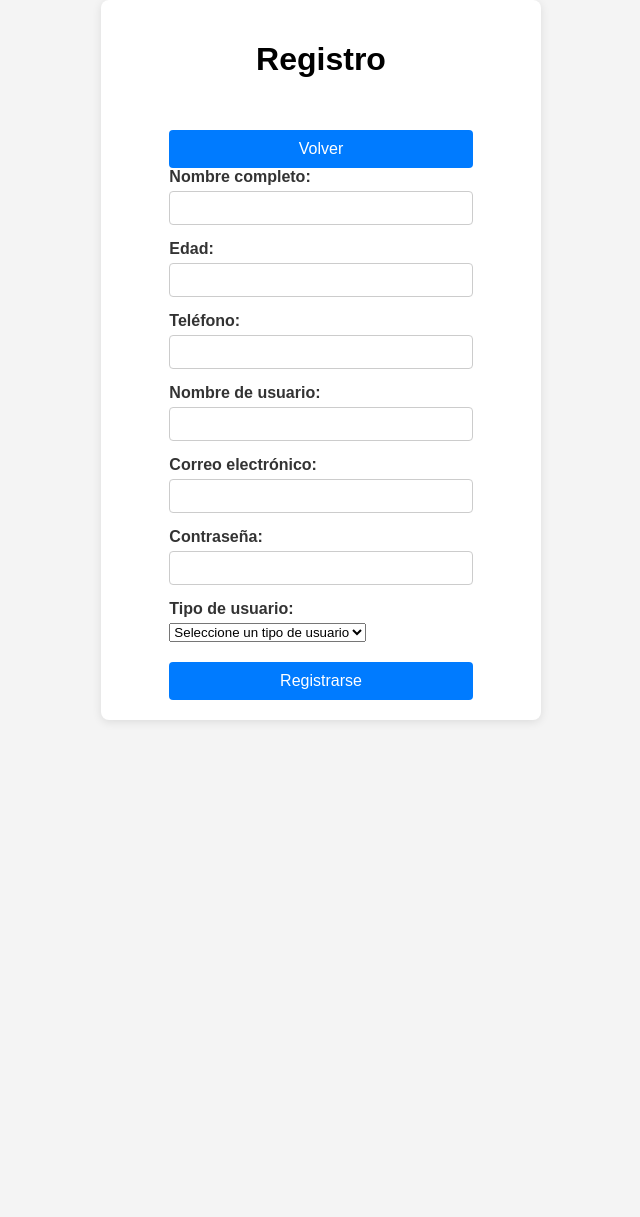
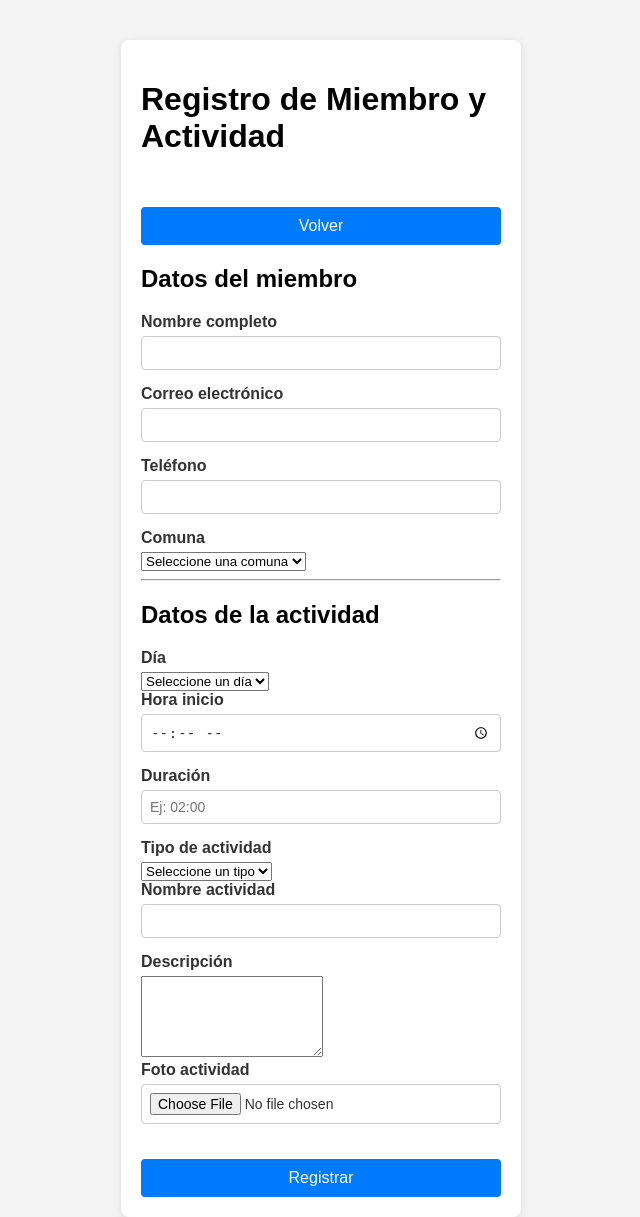
Before and after one commit to JuniorC-code/desarrollo_web_sebastian_cadena, a Flask app: page /registro in a window 1280 px wide. Shown: the whole page, without its empty margins (319-959 px from the left). Before the commit the page ends 722 px from the top, so only its background shows below. Run offline with Flask 3, Linux system fonts and the light colour scheme; data that the repository does not hold is empty.

Commit message:
Feat: Se añade funcionalidades a app y su validaciones, junto con lo pedido para el registro de usuarios.

```diff
--- a/flask_app/app.py
+++ b/flask_app/app.py
@@ -1,5 +1,8 @@
-from flask import Flask, render_template, redirect, url_for
-from database.db import get_ultimos_5_miembros
+from datetime import datetime
+
+from flask import Flask, render_template, redirect, url_for, request
+from database.db import create_actividad, create_foto, create_miembro, get_comunas, get_ultimos_5_miembros
+from utils.validations import validate_register_data
 
 UPLOAD_FOLDER = 'static/uploads'
 
@@ -14,9 +17,38 @@ def index():
     ultimos_miembros = get_ultimos_5_miembros()
     return render_template('index.html', miembros=ultimos_miembros)
 
-@app.route('/registro')
+@app.route('/registro', methods=['GET', 'POST'])
 def registro():
-    return render_template('registro.html')
+    comunas = get_comunas()
+    if request.method == "POST":
+        nombre = request.form["nombre"].strip()
+        email = request.form["email"].strip()
+        telefono = request.form["telefono"].strip()
+        comuna_id = request.form["comuna_id"]
+        dia = request.form["dia"]
+        hora_inicio = request.form["hora_inicio"]
+        duracion = request.form["duracion"]
+        tipo = request.form["tipo"]
+        actividad_nombre = request.form["actividad_nombre"].strip()
+        descripcion = request.form["descripcion"].strip()
+        foto = request.files["foto"]
+
+        errors = validate_register_data(nombre,email,telefono,duracion,actividad_nombre,foto)
+
+        if len(errors) == 0:
+
+            fecha_registro = datetime.now()
+            miembro_id = create_miembro(nombre,email,telefono,fecha_registro,comuna_id)
+            actividad_id = create_actividad(miembro_id,dia,hora_inicio,duracion,tipo,actividad_nombre,descripcion)
+            ruta_archivo = f"static/uploads/{foto.filename}"
+            foto.save(ruta_archivo)
+            create_foto(ruta_archivo,foto.filename,actividad_id)
+            return redirect(url_for("index"))
+
+        # Si hay errores, se vuelven a mostrar en el formulario
+        return render_template("registro.html", comunas=comunas, errors=errors)
+    if request.method == "GET":
+        return render_template("registro.html", comunas=comunas)
 
 @app.route('/listado')
 def listado():
--- a/flask_app/database/db.py
+++ b/flask_app/database/db.py
@@ -1,6 +1,6 @@
 from sqlalchemy import create_engine, Column, Integer, String, ForeignKey, DateTime, Enum, Text
 
-from sqlalchemy.orm import sessionmaker, declarative_base, relationship
+from sqlalchemy.orm import joinedload, sessionmaker, declarative_base, relationship
 
 # Configuración de la base de datos
 DB_NAME = "tarea2"
@@ -177,7 +177,7 @@ def get_miembro_by_id(miembro_id):
 
 def get_ultimos_5_miembros():
     session = SessionLocal()
-    miembros = (session.query(Miembro).order_by(Miembro.id.desc()).limit(5).all())
+    miembros = (session.query(Miembro).options(joinedload(Miembro.comuna)).order_by(Miembro.id.desc()).limit(5).all())
     session.close()
     return miembros
 
--- a/flask_app/static/css/registro.css
+++ b/flask_app/static/css/registro.css
@@ -62,3 +62,17 @@ button{
 button:hover {
   background-color: #2ecc71;
 }
+
+.error-box {
+    background-color: #ffebee;
+    border: 1px solid #e53935;
+    color: #c62828;
+    padding: 15px;
+    border-radius: 8px;
+    margin-bottom: 20px;
+}
+
+.error-box ul {
+    margin: 0;
+    padding-left: 20px;
+}
--- a/flask_app/templates/registro.html
+++ b/flask_app/templates/registro.html
@@ -1,48 +1,107 @@
-<!DOCTYPE html>
-<html lang="en">
-<head>
-    <meta charset="UTF-8">
-    <link rel="stylesheet" href="../css/registro.css">
-    <title>Registro</title>
-</head>
-<body>
-    <div class="main-container">
-        <h1>Registro</h1>
-        <div id = "val-box" hidden>
-            <h2 id="val-msg"></h2>
-            <ul id="val-list"></ul>
-        </div>
-        <form name="registro-form" method="post" enctype="multipart/form-data">
-            <button type="button" id="volverbtn">Volver</button>
+{% extends "base.html" %}
 
-            <label for="name">Nombre completo:</label>
-            <input type="text" id="name" name="name" required>
+{% block title %}
+Registro
+{% endblock %}
 
-            <label for="age">Edad:</label>
-            <input type="number" id="age" name="age" required>
+{% block css %}
 
-            <label for = "telefono">Teléfono:</label>
-            <input type="tel" id="telefono" name="telefono" required>
+<link
+    rel="stylesheet"
+    href="{{ url_for('static', filename='css/registro.css') }}"
+>
 
-            <label for="username">Nombre de usuario:</label>
-            <input type="text" id="username" name="username" required>
+{% endblock %}
 
-            <label for="email">Correo electrónico:</label>
-            <input type="email" id="email" name="email" required>
+{% block content %}
 
-            <label for="password">Contraseña:</label>
-            <input type="password" id="password" name="password" required>
+<div class="main-container">
+    <h1>Registro de Miembro y Actividad</h1>
+    {% if errors %}
+    <div class="error-box">
+        <ul>
+            {% for error in errors %}
+            <li>{{ error }}</li>
+            {% endfor %}
+        </ul>
+    </div>
+    {% endif %}
 
-            <label for = "tipo">Tipo de usuario:</label>
-            <select id="tipo" name="tipo" required>
-                <option value="" disabled selected>Seleccione un tipo de usuario</option>
-                <option value="estudiante pregrado">Estudiante pregrado</option>
-                <option value="estudiante postgrado">Estudiante postgrado</option>
-                <option value="funcionario">Funcionario</option>
-                <option value="academico">Academico</option>
-            </select>
-            <button type="button" id="registro-btn">Registrarse</button>
-        </form>
+    {% if error %}
+
+    <div class="error-box">
+        {{ error }}
     </div>
-    <script src="../javascript/registro.js"></script>
-</html>
+
+    {% endif %}
+
+    <form method="POST" enctype="multipart/form-data" class="registro-form">
+        <button type="button" id="volverbtn" onclick="window.location.href='{{ url_for('index') }}'" >
+            Volver
+        </button>
+        <h2>Datos del miembro</h2>
+        <label for="nombre"> Nombre completo</label>
+        <input type="text" id="nombre" name="nombre" required >
+
+        <label for="email">Correo electrónico</label>
+        <input type="email" id="email" name="email" required >
+
+        <label for="telefono"> Teléfono </label>
+        <input type="tel" id="telefono" name="telefono" required >
+
+        <label for="comuna">Comuna</label>
+        <select id="comuna" name="comuna_id" required >
+        <option value=""> Seleccione una comuna </option>
+            {% for comuna in comunas %}
+            <option value="{{ comuna.id }}">{{ comuna.nombre }}</option>
+            {% endfor %}
+        </select>
+        <hr>
+        <h2>Datos de la actividad</h2>
+        <label for="dia"> Día </label>
+        <select id="dia" name="dia" required >
+            <option value="">Seleccione un día</option>
+
+            <option value="lunes">Lunes</option>
+            <option value="martes">Martes</option>
+            <option value="miércoles">Miércoles</option>
+            <option value="jueves">Jueves</option>
+            <option value="viernes">Viernes</option>
+            <option value="sábado">Sábado</option>
+            <option value="domingo">Domingo</option>
+
+        </select>
+
+        <label for="hora_inicio"> Hora inicio </label>
+        <input type="time" id="hora_inicio" name="hora_inicio" required >
+
+        <label for="duracion"> Duración </label>
+        <input type="text" id="duracion" name="duracion" placeholder="Ej: 02:00" required >
+
+        <label for="tipo">Tipo de actividad</label>
+        <select id="tipo" name="tipo" required >
+            <option value=""> Seleccione un tipo </option>
+
+            <option value="arte">Arte</option>
+            <option value="deporte">Deporte</option>
+            <option value="tecnología">Tecnología</option>
+            <option value="social">Social</option>
+            <option value="recreación">Recreación</option>
+            <option value="otra">Otra</option>
+
+        </select>
+
+        <label for="actividad_nombre"> Nombre actividad </label>
+        <input type="text" id="actividad_nombre" name="actividad_nombre" required >
+
+        <label for="descripcion"> Descripción </label>
+        <textarea id="descripcion" name="descripcion" rows="5" ></textarea>
+
+        <label for="foto"> Foto actividad </label>
+        <input type="file" id="foto" name="foto" accept="image/*" required >
+
+        <button type="submit"> Registrar </button>
+    </form>
+</div>
+
+{% endblock %}
```
Also changed, not shown: flask_app/utils/validations.py (added, +57 -0 lines), flask_app/static/uploads/WhatsApp Image 2026-05-06 at 13.41.25.jpeg (added).
